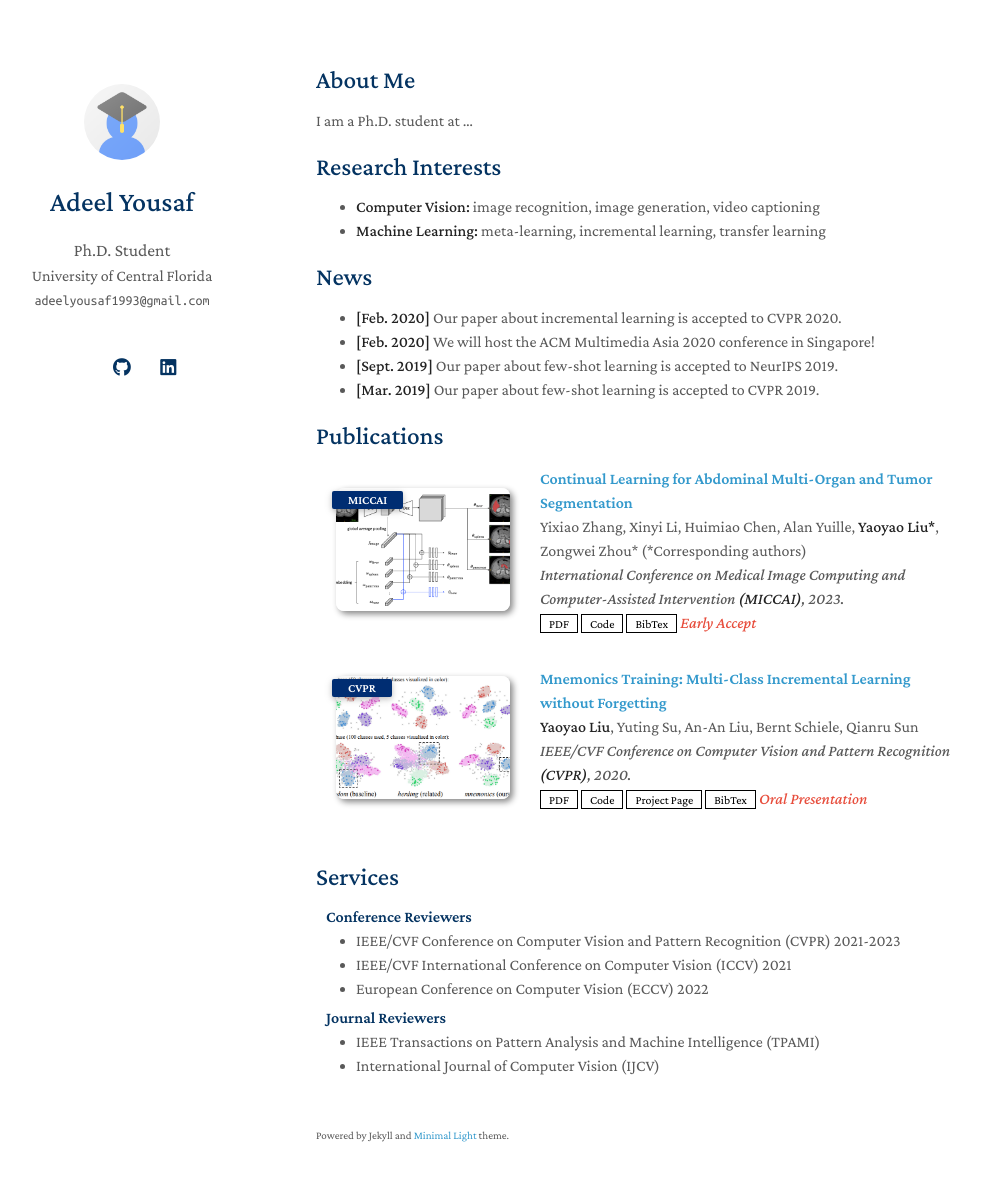
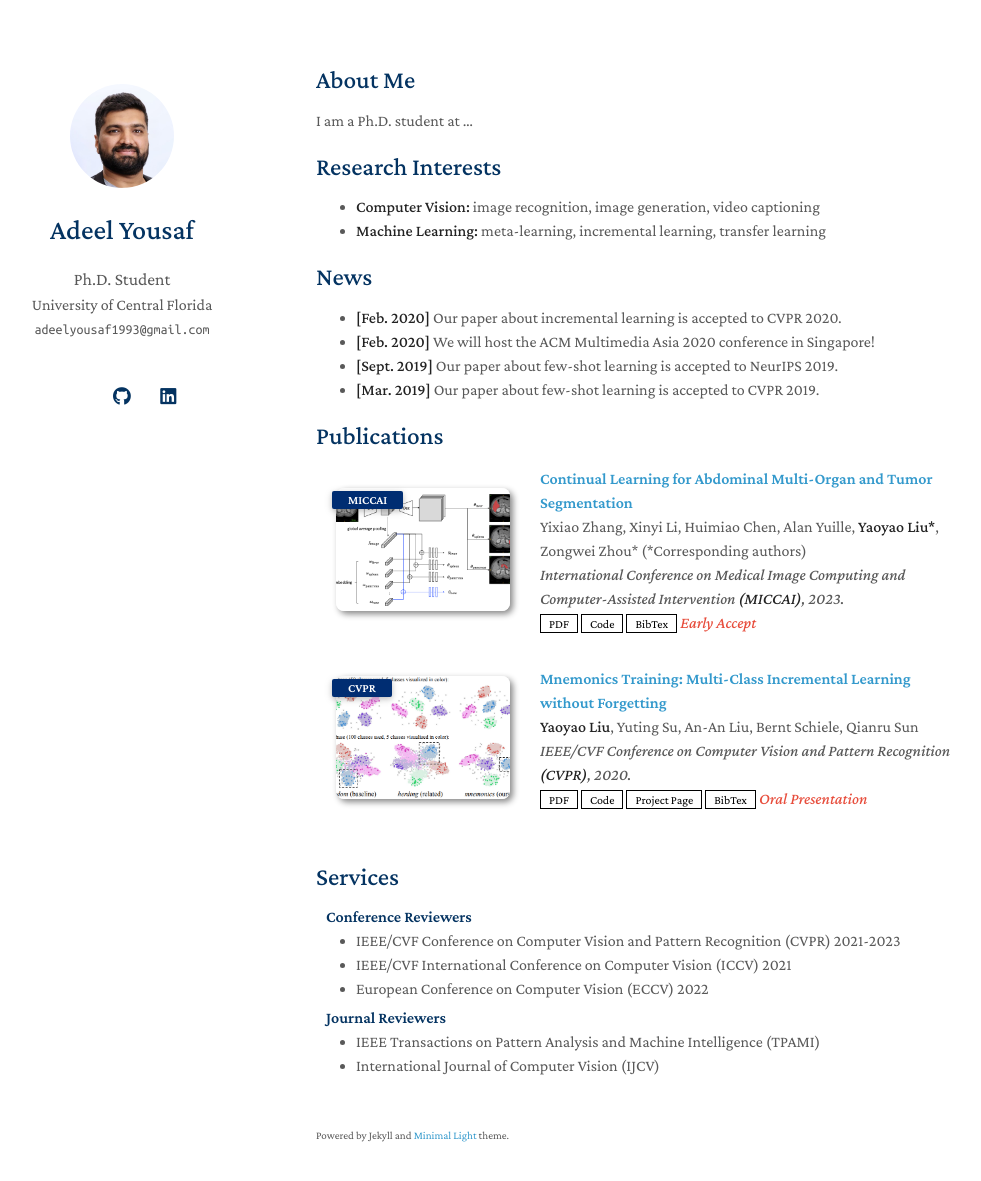
Before and after one commit to Adeelyousaf/Adeelyousaf.github.io, a Jekyll site: the page built from index.md, in a window 1280 px wide and 1216 px high. Shown: the top 1181 px of the window, without its empty margins (154-1135 px from the left). Built offline with Jekyll 4.4.1, drawn with Linux system fonts in a browser that asks for light colours; a style sheet for code colours, icons or effects is not loaded; our own code applies the rules of GitHub Pages for plain Markdown files.

Commit message:
Update avatar image to adeel_avatar.jpeg

```diff
--- a/_config.yml
+++ b/_config.yml
@@ -26,7 +26,7 @@ twitter: https://twitter.com/   # optional; remove if unused
 # Images
 # =========================
 # Replace avatar.png later with your own photo (same filename)
-avatar: ./assets/img/avatar.png
+avatar: ./assets/img/adeel_avatar.jpeg
 favicon: ./assets/img/favicon.png
 favicon_dark: ./assets/img/favicon-dark.png
 
```
